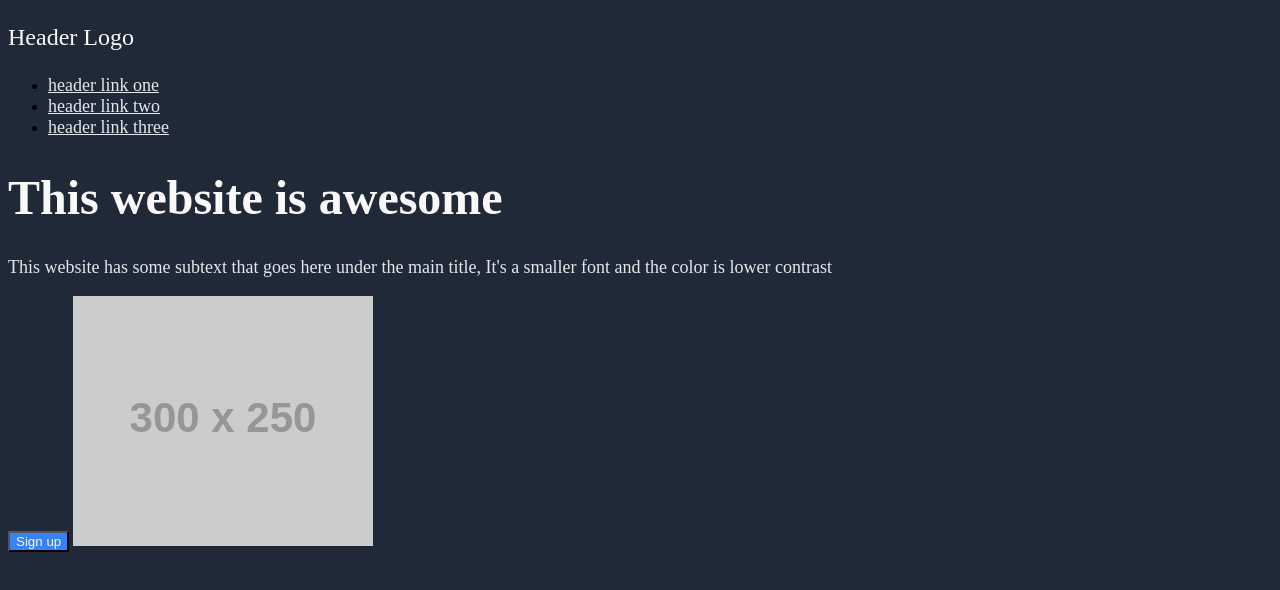
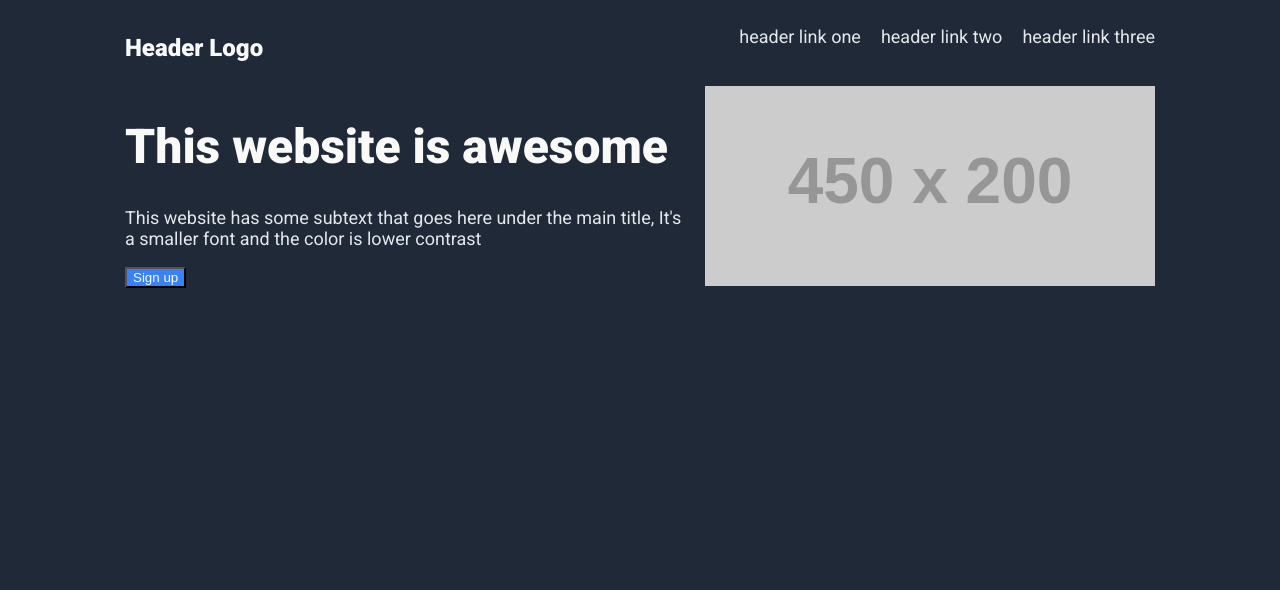
Before and after one commit to SilentCabin/landing-page, a plain HTML site: page index.html in a window 1280 px wide. Drawn offline with Linux system fonts and the light colour scheme; placeholder pictures from the web are drawn by us.

Commit message:
<feat> add flex to hero section and containers to html

```diff
--- a/index.html
+++ b/index.html
@@ -3,6 +3,11 @@
 <head>
     <meta charset="UTF-8">
     <meta name="viewport" content="width=device-width, initial-scale=1.0">
+    <!--Roboto Font-->
+    <link rel="preconnect" href="https://fonts.googleapis.com">
+    <link rel="preconnect" href="https://fonts.gstatic.com" crossorigin>
+    <link href="https://fonts.googleapis.com/css2?family=Roboto:ital,wght@0,100;0,300;0,400;0,500;0,700;0,900;1,100;1,300;1,400;1,500;1,700;1,900&display=swap" rel="stylesheet">
+
     <link rel="stylesheet" href="style.css">
     <title>Landing Page</title>
 </head>
@@ -16,10 +21,14 @@
         </ul>
     </header>
     <div class="hero">
-        <h1>This website is awesome</h1>
-        <p>This website has some subtext that goes here under the main title, It's a smaller font and the color is lower contrast</p>
-        <button>Sign up</button>
-        <img src="https://placehold.co/300x250" alt="" srcset="">
+        <div class="left-side">
+            <h1>This website is awesome</h1>
+            <p>This website has some subtext that goes here under the main title, It's a smaller font and the color is lower contrast</p>
+            <button>Sign up</button>
+        </div>
+        <div class="right-side">
+            <img src="https://placehold.co/450x200" alt="" srcset="">
+        </div>
     </div>
     <div class="info">
 
--- a/style.css
+++ b/style.css
@@ -1,17 +1,40 @@
 body {
     background-color: #1f2937;
+    font-family: "Roboto";
+    margin: 10px 125px;
 
+}
+
+header {
+    display: flex;
+    justify-content: space-between;
 }
 
 header p {
     font-size: 24px;
+    font-weight: 900;
     color: #f9f9fa;
 }
 
 header a {
     font-size: 18px;
     color: #e5e7eb;
+    text-decoration: none;
 }
+
+header ul {
+    list-style-type: none;
+    display: flex;
+    gap: 20px;
+
+}
+
+.hero {
+    display: flex;
+    justify-content: space-between;
+    gap: 20px;
+}
+
 .hero h1 {
     font-size: 48px;
     font-weight: 900;
@@ -28,6 +51,7 @@ header a {
     color: #f9faf8;
 }
 
+
 .info,
 .cta {
     background-color: #ffffff;
```
